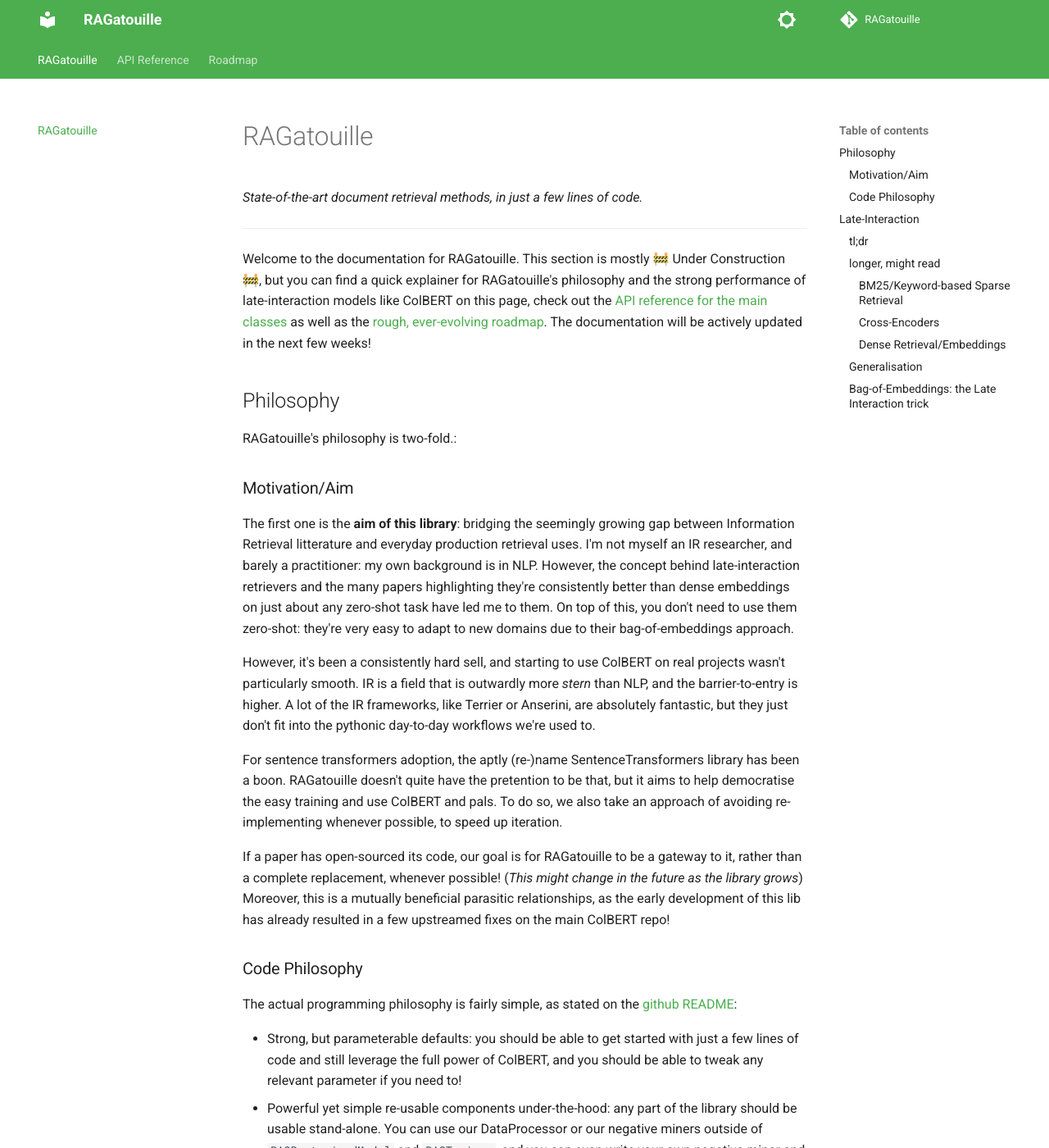
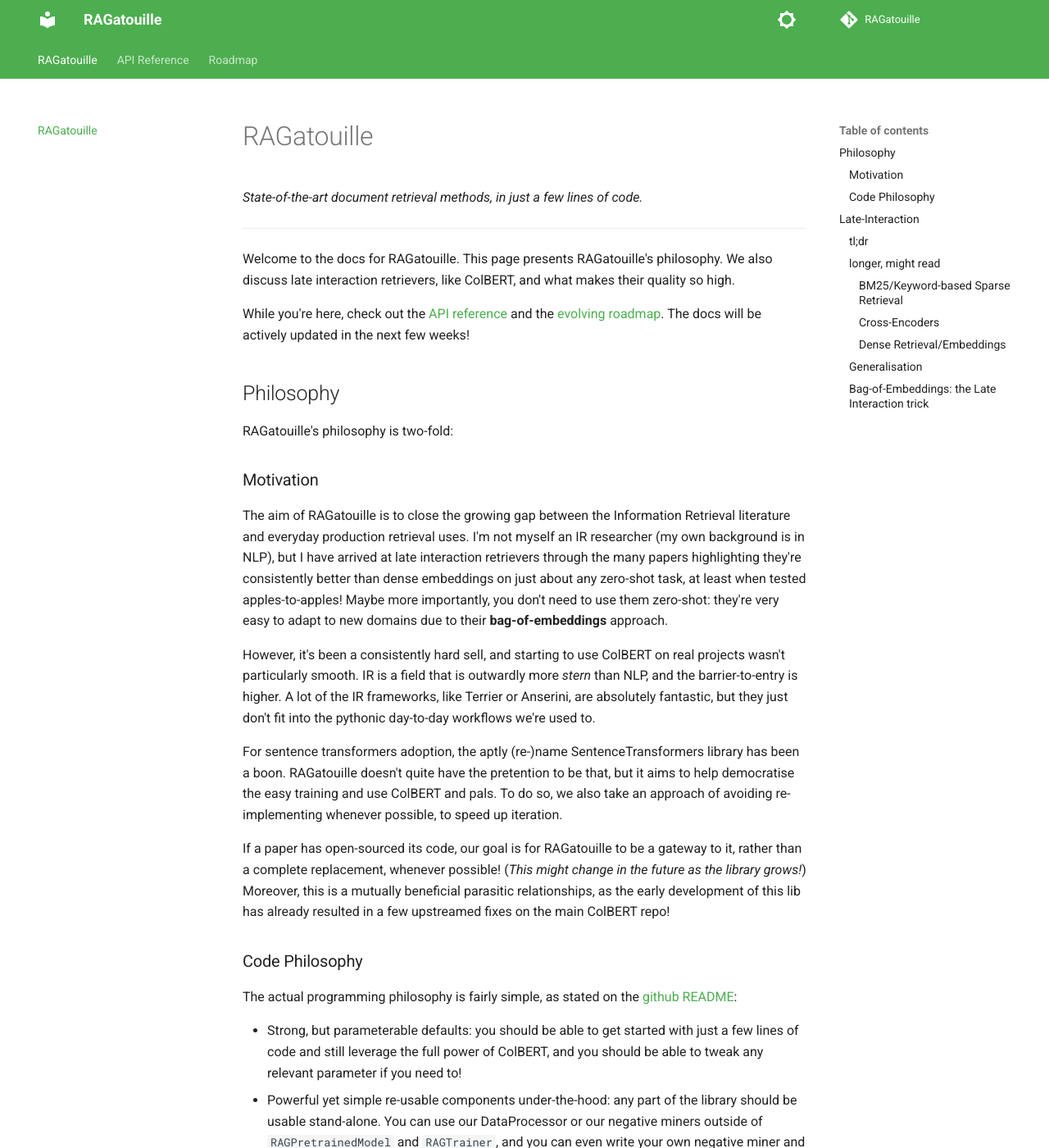
Before and after one commit to AnswerDotAI/RAGatouille, an MkDocs documentation site: the page built from docs/index.md, in a window 1280 px wide and 1400 px high. Shown: the whole window at 82% size. Built offline with MkDocs 1.6.1 and Material for MkDocs 9.7.7, drawn with Linux system fonts in a browser that asks for light colours; comment, search, counter and statistics services are not loaded.

Commit message:
Update index.md

```diff
--- a/docs/index.md
+++ b/docs/index.md
@@ -4,21 +4,23 @@
 
 ---
 
-Welcome to the documentation for RAGatouille. This section is mostly 🚧 Under Construction 🚧, but you can find a quick explainer for RAGatouille's philosophy and the strong performance of late-interaction models like ColBERT on this page, check out the [API reference for the main classes](https://ben.clavie.eu/ragatouille/api) as well as the [rough, ever-evolving roadmap](https://ben.clavie.eu/ragatouille/roadmap). The documentation will be actively updated in the next few weeks!
+Welcome to the docs for RAGatouille. This page presents RAGatouille's philosophy. We also discuss late interaction retrievers, like ColBERT, and what makes their quality so high.
+
+While you're here, check out the [API reference](https://ben.clavie.eu/ragatouille/api) and the [evolving roadmap](https://ben.clavie.eu/ragatouille/roadmap). The docs will be actively updated in the next few weeks!
 
 ## Philosophy
 
-RAGatouille's philosophy is two-fold.:
+RAGatouille's philosophy is two-fold:
 
-### Motivation/Aim
+### Motivation
 
-The first one is the __aim of this library__: bridging the seemingly growing gap between Information Retrieval litterature and everyday production retrieval uses. I'm not myself an IR researcher, and barely a practitioner: my own background is in NLP. However, the concept behind late-interaction retrievers and the many papers highlighting they're consistently better than dense embeddings on just about any zero-shot task have led me to them. On top of this, you don't need to use them zero-shot: they're very easy to adapt to new domains due to their bag-of-embeddings approach.
+The aim of RAGatouille is to close the growing gap between the Information Retrieval literature and everyday production retrieval uses. I'm not myself an IR researcher (my own background is in NLP), but I have arrived at late interaction retrievers through the many papers highlighting they're consistently better than dense embeddings on just about any zero-shot task, at least when tested apples-to-apples! Maybe more importantly, you don't need to use them zero-shot: they're very easy to adapt to new domains due to their **bag-of-embeddings** approach.
 
 However, it's been a consistently hard sell, and starting to use ColBERT on real projects wasn't particularly smooth. IR is a field that is outwardly more _stern_ than NLP, and the barrier-to-entry is higher. A lot of the IR frameworks, like Terrier or Anserini, are absolutely fantastic, but they just don't fit into the pythonic day-to-day workflows we're used to.
 
 For sentence transformers adoption, the aptly (re-)name SentenceTransformers library has been a boon. RAGatouille doesn't quite have the pretention to be that, but it aims to help democratise the easy training and use ColBERT and pals. To do so, we also take an approach of avoiding re-implementing whenever possible, to speed up iteration.
 
-If a paper has open-sourced its code, our goal is for RAGatouille to be a gateway to it, rather than a complete replacement, whenever possible! (_This might change in the future as the library grows_) Moreover, this is a mutually beneficial parasitic relationships, as the early development of this lib has already resulted in a few upstreamed fixes on the main ColBERT repo!
+If a paper has open-sourced its code, our goal is for RAGatouille to be a gateway to it, rather than a complete replacement, whenever possible! (_This might change in the future as the library grows!_) Moreover, this is a mutually beneficial parasitic relationships, as the early development of this lib has already resulted in a few upstreamed fixes on the main ColBERT repo!
 
 ### Code Philosophy
 
```
